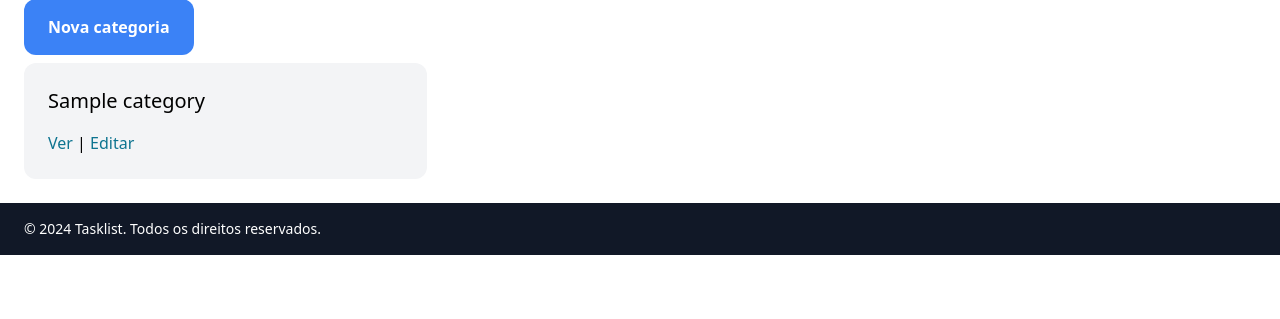
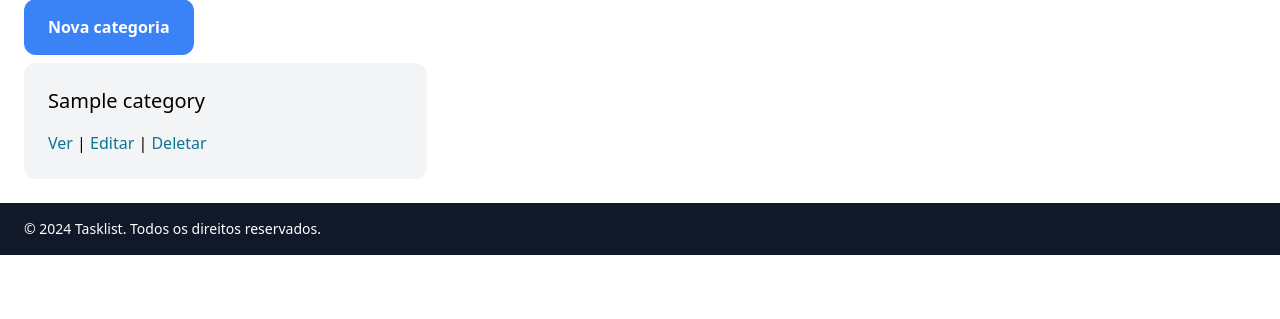
Before and after one commit to Pitossomo/django-tasklist, a Django app: page /links/categories/ in a window 1280 px wide. Shown: the part 165-484 px from the top of the page. Run offline with Django 5.2, Linux system fonts and the light colour scheme; a user stored in the database is signed in; tables that the repository leaves empty hold one stand-in row (values such as "Sample post"); some libraries are stand-ins or nearby versions.

Commit message:
feat(categories.html): Add delete link to category items

```diff
--- a/tasklist/link/templates/link/categories.html
+++ b/tasklist/link/templates/link/categories.html
@@ -14,7 +14,11 @@
                 <a href="#" class="text-cyan-700">Ver</a>
                 |
                 <a href="{% url 'links:edit_category' category.id %}" class="text-cyan-700">Editar</a>
-
+                |
+                <a href="{% url 'links:delete_category' category.id %}" class="text-cyan-700"
+                    onclick="return confirm('Tem certeza que deseja deletar? Todos os items dessa categoria também serão excluídos!')">
+                        Deletar
+                </a>
             </div>
         {% endfor %}
     </div>
```
